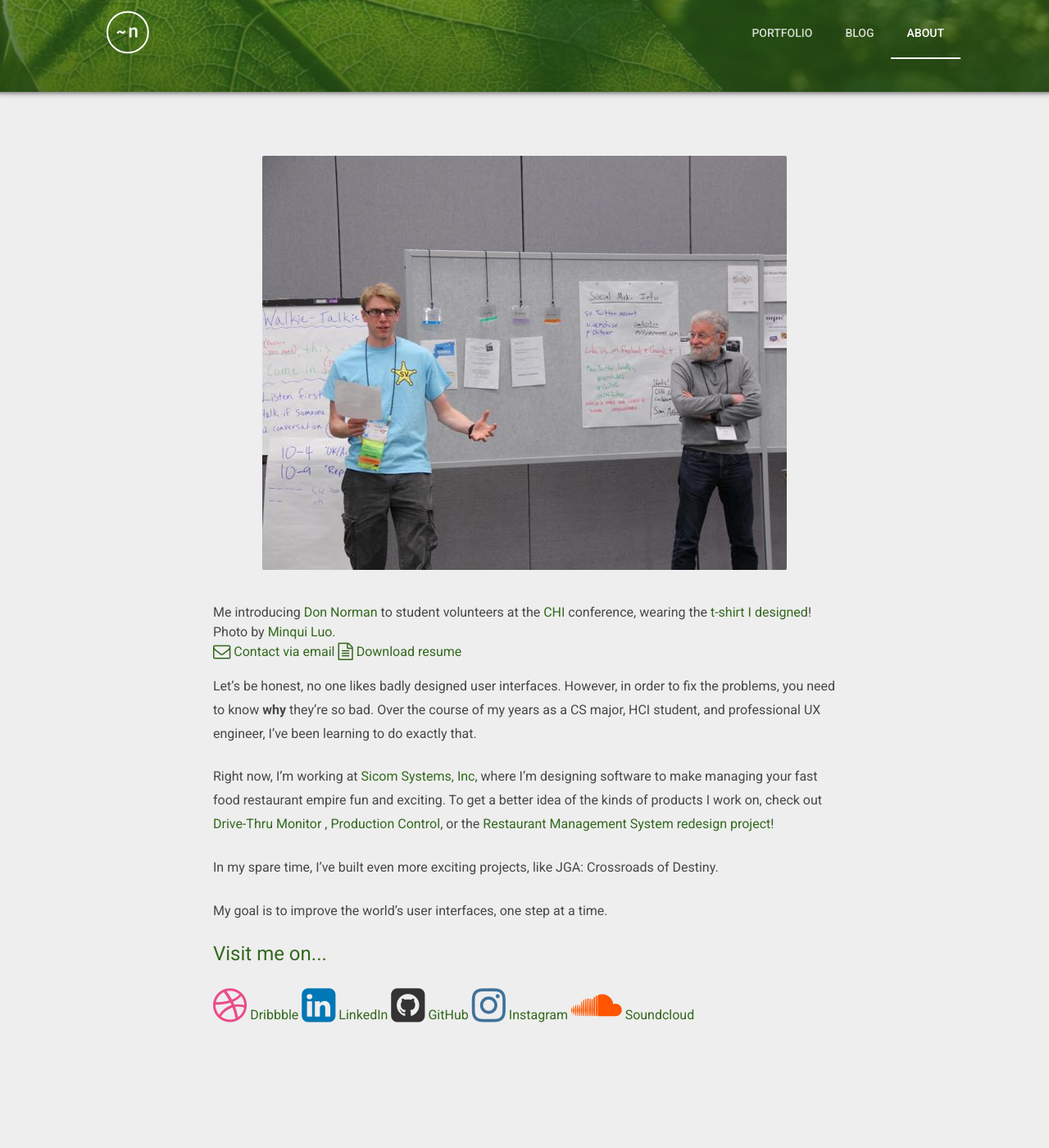
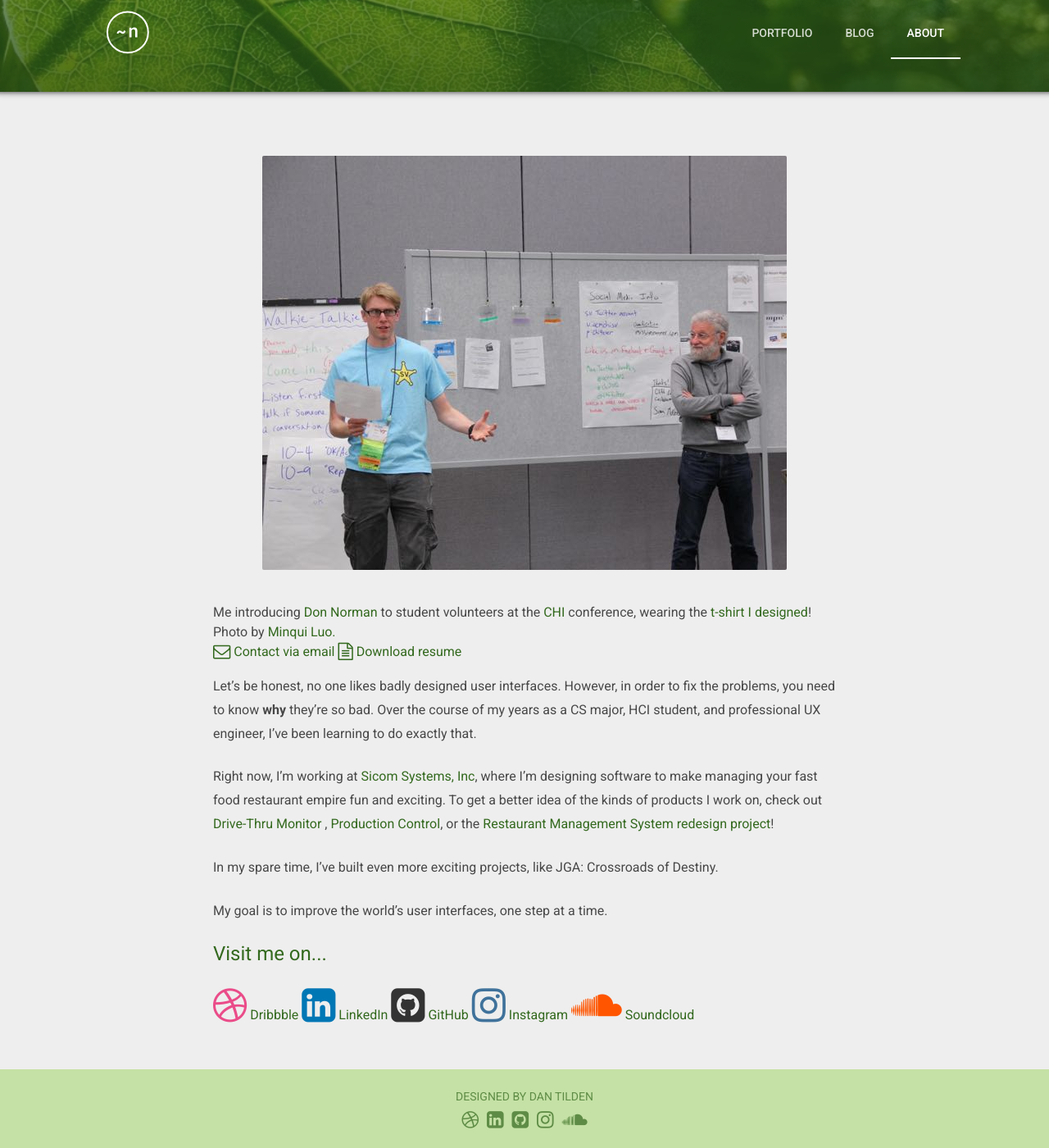
Before and after one commit to tilden/tilden.github.io, a Jekyll site: the page built from about.md, in a window 1280 px wide and 1400 px high, scrolled down 80 px. Shown: the whole window at 82% size. Built offline with Jekyll 4.4.1, drawn with Linux system fonts in a browser that asks for light colours; nearby versions of some CDN libraries.

Commit message:
Added non-nav footer

```diff
--- a/_includes/nav_footer.html
+++ b/_includes/nav_footer.html
@@ -22,12 +22,9 @@
   {% assign nav_type = "Post" %}
 {% endif %}
 
-{% if nav_type %}
+
+
 <footer class="site-footer">
-{% else %}
-<footer class="site-footer" class="narrow">
-{% endif %}
-
   <div class="central-col">
 
     {% if page.next.url or prev_project %}
@@ -36,6 +33,30 @@
       <div class="name">{{page.next.title}}{{prev_project}}</div>
     </a>
     {% endif %}
+
+    {% unless nav_type %}
+    <div class="contact-minibox">
+      <div class="label"><a href="https://github.com/tilden/tilden.github.io">Designed by Dan Tilden</a></div>
+
+      <div class="social-icons">
+      	<a title="Dribbble" href="https://dribbble.com/dantilden">
+          <i class="site-icon fa fa-dribbble"></i>
+      	</a>
+      	<a title="LinkedIn" href="https://www.linkedin.com/in/tildend">
+          <i class="site-icon fa fa-linkedin-square"></i>
+      	</a>
+        <a title="GitHub" href="https://github.com/freakified">
+          <i class="site-icon fa fa-github-square"></i>
+        </a>
+        <a title="Instagram" href="https://instagram.com/freakified/">
+          <i class="site-icon fa fa-instagram"></i>
+        </a>
+        <a title="SoundCloud" href="https://soundcloud.com/freakified/">
+          <i class="site-icon fa fa-soundcloud"></i>
+        </a>
+      </div>
+    </div>
+    {% endunless %}
 
     {% if page.previous.url or next_project %}
     <a class="footer-nav-button next" href="{{page.previous.url}}{{next_project_url}}">
@@ -46,5 +67,4 @@
     {% endif %}
 
   </div>
-
 </footer>
--- a/css/style.scss
+++ b/css/style.scss
@@ -138,7 +138,7 @@ h1.logo {
   border: 0;
 }
 
-a.logo {
+.nav a.logo {
   color: inherit;
   display: block;
   margin: 0;
@@ -401,6 +401,28 @@ footer {
     height: 100%;
   }
 
+  .contact-minibox {
+    flex-grow: 1;
+    display: flex;
+    flex-direction: column;
+    justify-content: center;
+  }
+
+  .social-icons {
+    font-size: 24px;
+    height: 30px;
+
+    a {
+      opacity: 0.7;
+      transition: 0.2s all;
+      padding: 0 2px;
+    }
+
+    a:hover {
+      opacity: 1;
+    }
+  }
+
   .footer-nav-button {
     flex: 50%;
     height: 100%;
@@ -449,7 +471,7 @@ footer {
   }
 
   footer {
-    background-color: $material-light-green-100;
+    background-color: $material-light-green-200;
   }
 }
 
```
Also changed, not shown: about.md (+0 -1 lines).
